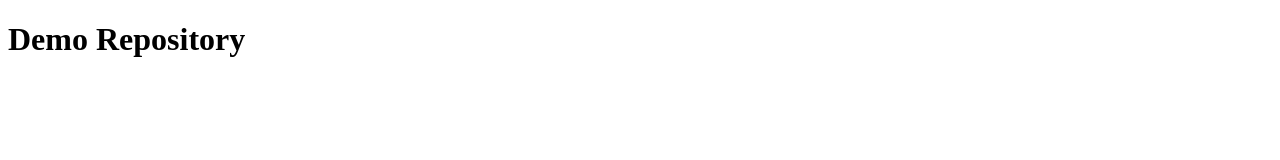
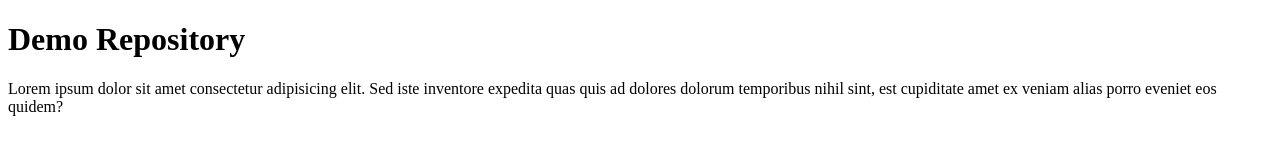
Before and after one commit to pranto113015/Demo-Repository, a plain HTML site: page index.html in a window 1280 px wide. Drawn offline with Linux system fonts and the light colour scheme.

Commit message:
ptag add

```diff
--- a/index.html
+++ b/index.html
@@ -7,5 +7,6 @@
 </head>
 <body>
     <h1>Demo Repository</h1>
+    <p>Lorem ipsum dolor sit amet consectetur adipisicing elit. Sed iste inventore expedita quas quis ad dolores dolorum temporibus nihil sint, est cupiditate amet ex veniam alias porro eveniet eos quidem?</p>
 </body>
 </html>
```
